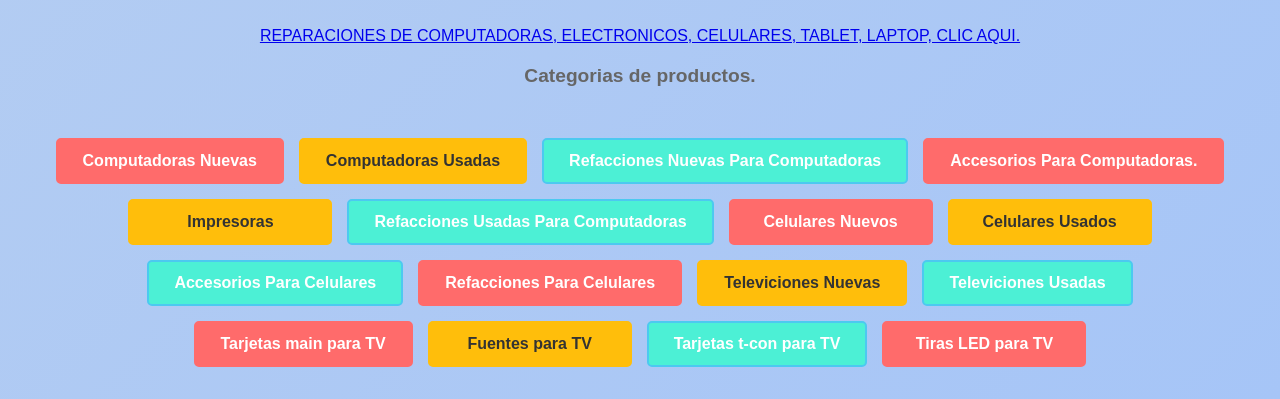
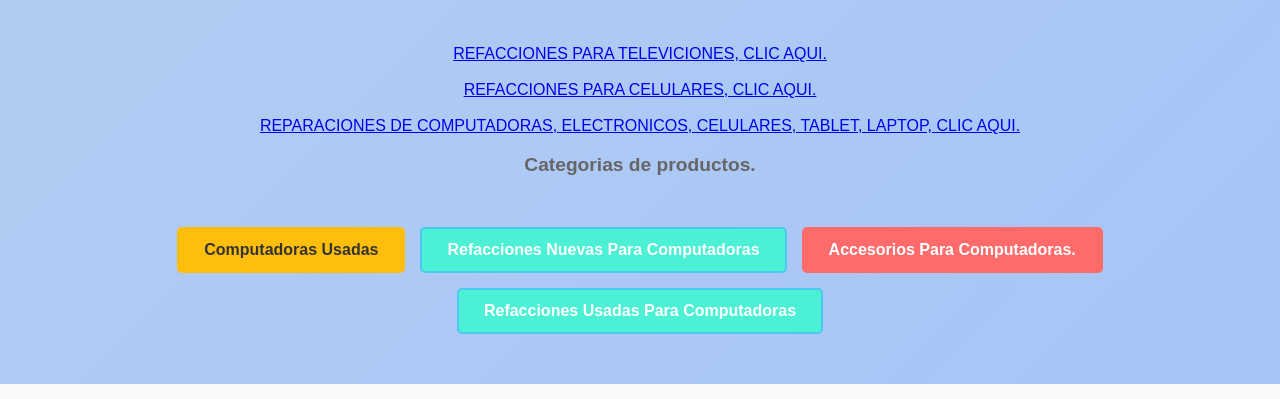
Before and after one commit to fer-80/fer-80catal., a plain HTML site: page index.html in a window 1280 px wide. Shown: the part 480-879 px from the top of the page. Drawn offline with Linux system fonts and the light colour scheme.

Commit message:
Update index.html

```diff
--- a/index.html
+++ b/index.html
@@ -28,11 +28,14 @@
             <a href="https://fer-80.github.io/fer-80sistemas./" target="_blank" class="web">https://fer-80.github.io/fer-80sistemas./</a>
         </div>
 
+        <a href="https://lilyhernandez36.github.io/" target="_blank">REFACCIONES PARA TELEVICIONES, CLIC AQUI.</a>
+        <br>
+        <a href="https://fer-80.github.io/" target="_blank">REFACCIONES PARA CELULARES, CLIC AQUI.</a>
+        <br>
         <a href="https://fer-80.github.io/fer-80sistemas./" target="_blank">REPARACIONES DE COMPUTADORAS, ELECTRONICOS, CELULARES, TABLET, LAPTOP, CLIC AQUI.</a>
 
         <p class="descripcion"> <strong>Categorias de productos.</strong></p>
         <div class="botones-portada">
-            <a href="computadoras_nuevas.html" target="_blank" class="btn-portada btn-productos">Computadoras Nuevas</a>
 
             <a href="computadoras_usadas.html" target="_blank" class="btn-portada btn-ofertas">Computadoras Usadas</a>
 
@@ -40,29 +43,8 @@
 
             <a href="accesorios_computadoras.html" target="_blank" class="btn-portada btn-productos">Accesorios Para Computadoras.</a>
 
-            <a href="impresoras.html" target="_blank" class="btn-portada btn-ofertas">Impresoras </a>
-
             <a href="refacciones_computadoras_usadas.html" target="_blank" class="btn-portada btn-contacto">Refacciones Usadas Para Computadoras </a>
 
-            <a href="celulares_nuevos.html" target="_blank" class="btn-portada btn-productos">Celulares Nuevos</a>
-
-            <a href="celulares_usados.html" target="_blank" class="btn-portada btn-ofertas">Celulares Usados</a>
-
-            <a href="accesorios_celular.html" target="_blank" class="btn-portada btn-contacto">Accesorios Para Celulares</a>
-
-            <a href="refacciones_celulares.html" target="_blank" class="btn-portada btn-productos">Refacciones Para Celulares</a>
-
-            <a href="televiciones_nuevas.html" target="_blank" class="btn-portada btn-ofertas">Televiciones Nuevas</a>
-
-            <a href="televiciones_usadas.html" target="_blank" class="btn-portada btn-contacto">Televiciones Usadas</a>
-
-            <a href="tarjetas_main_tv.html" target="_blank" class="btn-portada btn-productos">Tarjetas main para TV</a>
-
-            <a href="fuentes_tv.html" target="_blank" class="btn-portada btn-ofertas">Fuentes para TV</a>
-
-            <a href="tarjetas_t-con_tv.html" target="_blank" class="btn-portada btn-contacto">Tarjetas t-con para TV</a>
-
-            <a href="tiras_led_tv.html" target="_blank" class="btn-portada btn-productos">Tiras LED para TV</a>
         </div>
     </div>
 </body>
```
